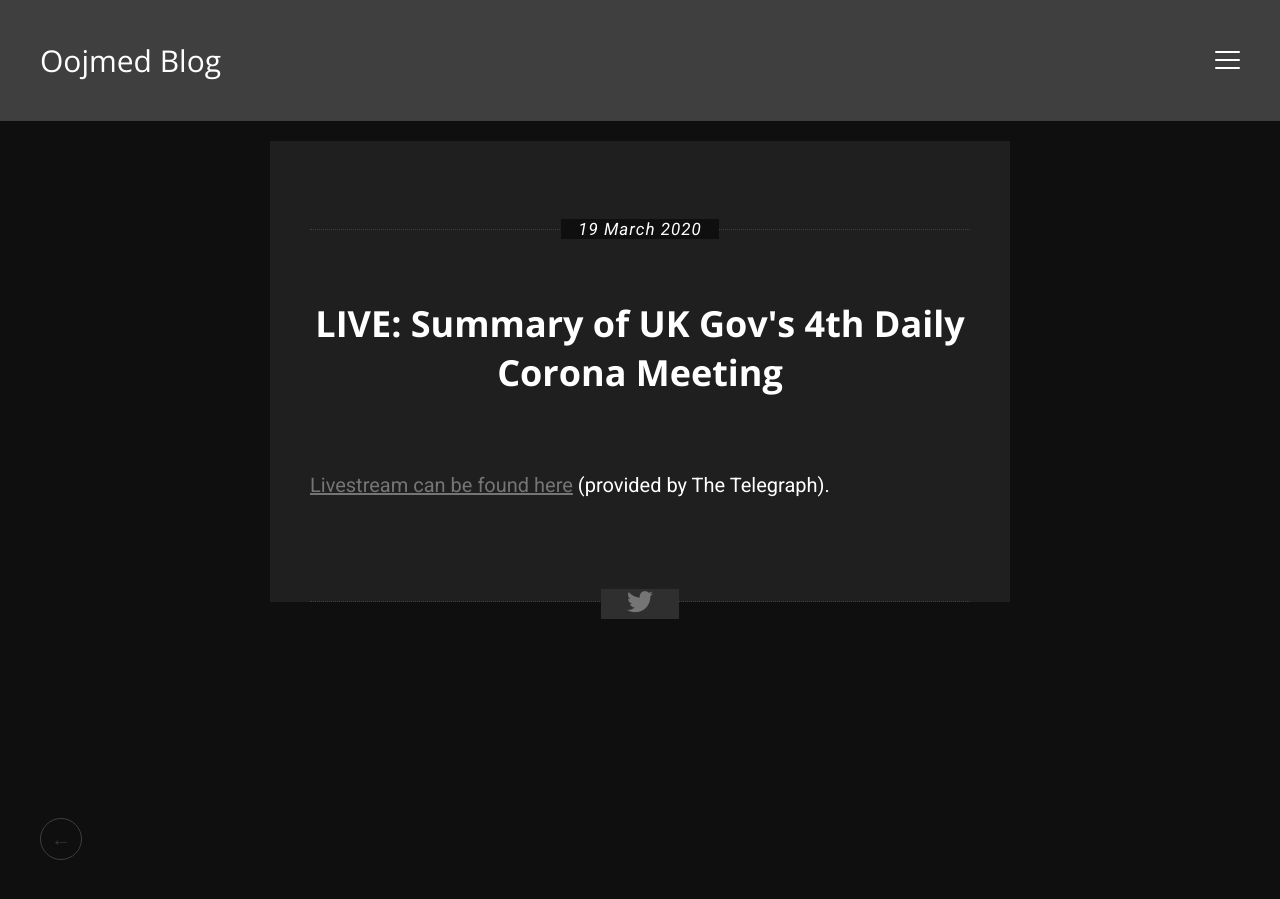
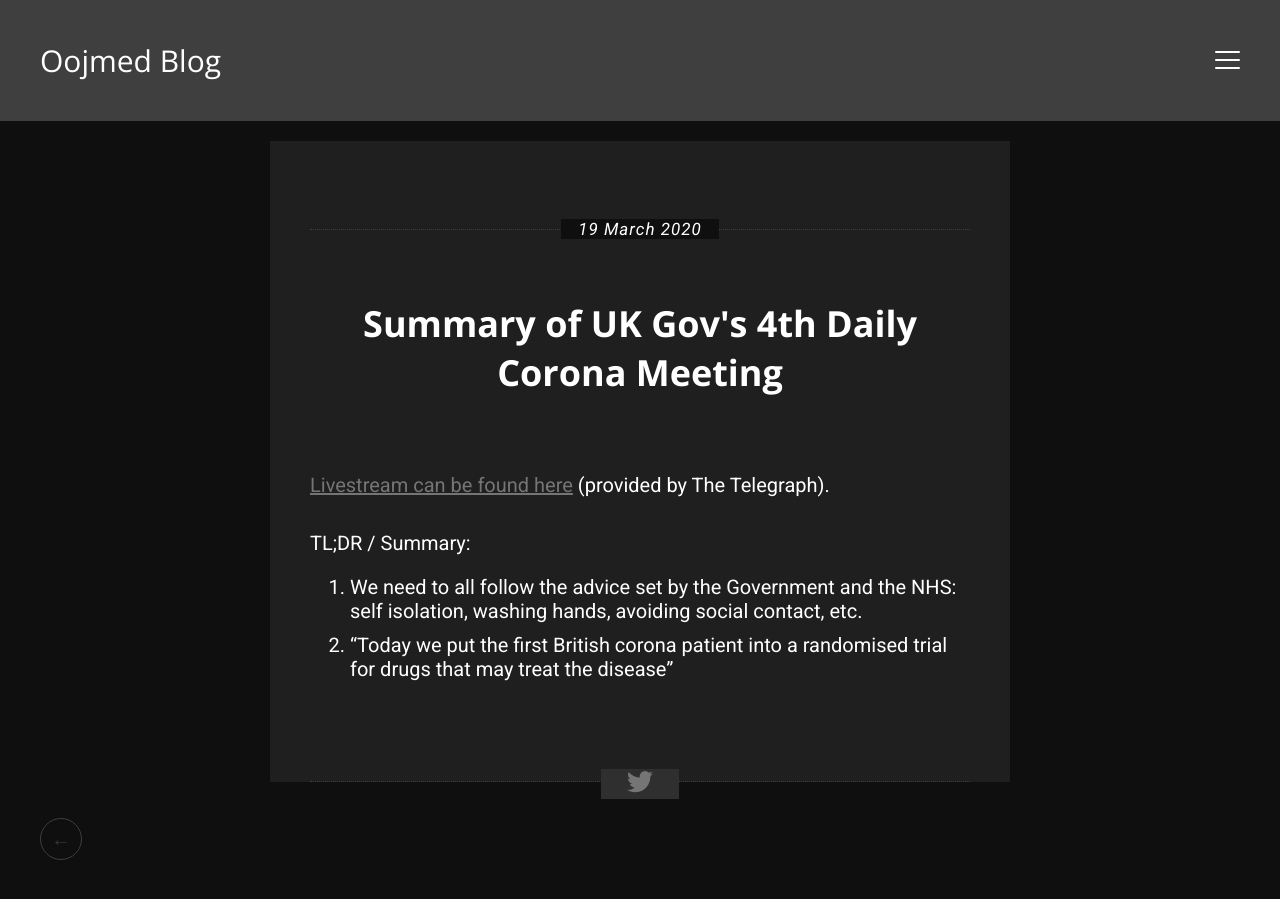
Before and after one commit to oojmed/blog, a Jekyll site: the page built from _posts/2020-03-19-uk-gov-corona-daily-4.md, in a window 1280 px wide. Built offline with Jekyll 4.4.1, drawn with Linux system fonts in a browser that asks for light colours.

Commit message:
Update post

```diff
--- a/_posts/2020-03-19-uk-gov-corona-daily-4.md
+++ b/_posts/2020-03-19-uk-gov-corona-daily-4.md
@@ -1,8 +1,12 @@
 ---
 layout: post
-title: "LIVE: Summary of UK Gov's 4th Daily Corona Meeting"
+title: "Summary of UK Gov's 4th Daily Corona Meeting"
 date: "2020-03-19 17:10:00 +0000"
 category: "COVID-19"
 ---
 
 [Livestream can be found here](https://www.youtube.com/watch?v=AZSVBUcUZlM) (provided by The Telegraph).
+
+TL;DR / Summary:
+- We need to all follow the advice set by the Government and the NHS: self isolation, washing hands, avoiding social contact, etc.
+- "Today we put the first British corona patient into a randomised trial for drugs that may treat the disease"
```
